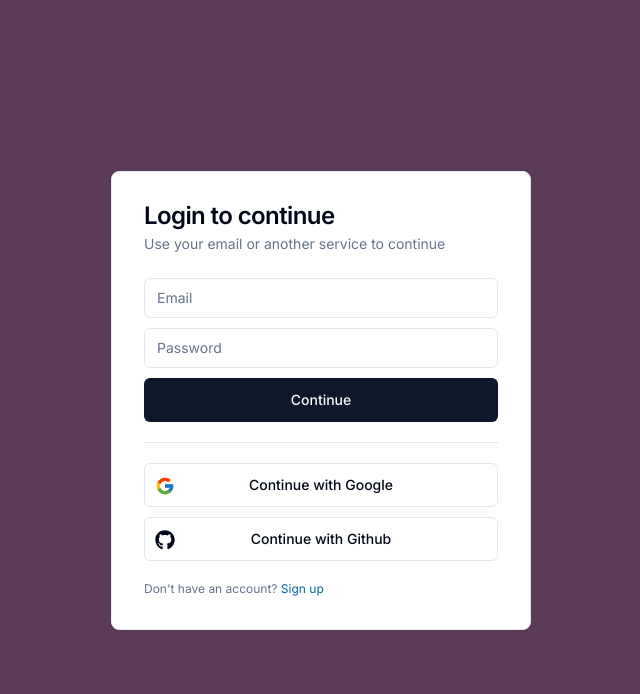
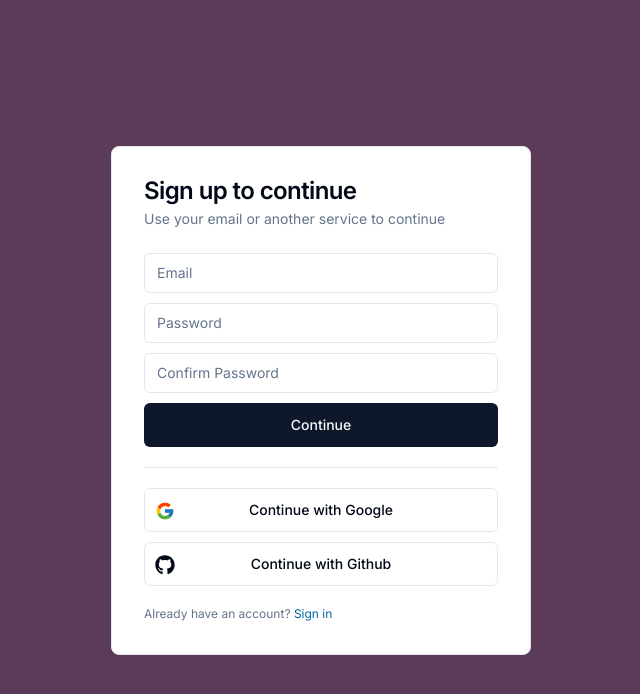
Before and after one commit to anuragps403/slack-tutorial, a Next.js app: page / in a window 1280 px wide. Both pictures are taken after a click on the element "Sign up". Shown: the top 694 px of the page, without its empty margins (319-959 px from the left). Built offline with nearby package versions, Linux system fonts and the light colour scheme.

Commit message:
Implement sign up page

```diff
--- a/src/features/auth/components/auth-screen.tsx
+++ b/src/features/auth/components/auth-screen.tsx
@@ -12,7 +12,7 @@
     return (
         <div className="h-full flex items-center justify-center bg-[#5C3B58]">
            <div className="md:h-auto md:w-[420px]">
-                {state === "signIn" ? <SignInCard/> : <SignUpCard/>}
+                {state === "signIn" ? <SignInCard  setState={setState}/> : <SignUpCard setState={setState}/>}
            </div>
         </div>
     );
--- a/src/features/auth/components/sign-in-card.tsx
+++ b/src/features/auth/components/sign-in-card.tsx
@@ -5,8 +5,17 @@
 import { Card, CardContent, CardDescription, CardHeader, CardTitle } from "@/components/ui/card";
 import { Input } from "@/components/ui/input";
 import { Separator } from "@/components/ui/separator";
+import { SignInFlow } from "../types";
+import { useState } from "react";
 
-export const SignInCard = () => {
+interface SignInCardProps {
+    setState: (state: SignInFlow) => void;
+}
+
+export const SignInCard = ({setState}: SignInCardProps) => {
+    const [email, setEmail] = useState("");
+    const [password, setPassword] = useState("");
+
     return (
         <Card className="w-full h-full p-8">
             <CardHeader className="px-0 pt-0">
@@ -19,18 +28,18 @@
                 <form className="space-y-2.5">
                     <Input
                         disabled={false}
-                        value=""
-                        onChange={() => {}}
+                        value={email}
+                        onChange={(e) => {setEmail(e.target.value)}}
                         placeholder="Email"
                         type="email"
                         required
                     />
                     <Input
                         disabled={false}
-                        value=""
-                        onChange={() => {}}
+                        value={password}
+                        onChange={(e) => {setPassword(e.target.value)}}
                         placeholder="Password"
-                        type="passowrd"
+                        type="password"
                         required
                     />
                     <Button type="submit" className="w-full" size="lg" disabled={false}>Continue</Button>
@@ -59,7 +68,7 @@
                     </Button>
                 </div>
                 <p className="text-xs text-muted-foreground">
-                    Don&apos;t have an account? <span className="text-sky-700 hover:underline cursor-pointer">Sign up</span>
+                    Don&apos;t have an account? <span onClick={() => setState("signUp")} className="text-sky-700 hover:underline cursor-pointer">Sign up</span>
                 </p>
             </CardContent>
         </Card>
--- a/src/features/auth/components/sign-up-card.tsx
+++ b/src/features/auth/components/sign-up-card.tsx
@@ -1,5 +1,85 @@
-export const SignUpCard = () => {
+import { FcGoogle } from "react-icons/fc"
+import { FaGithub } from "react-icons/fa"
+
+import { Button } from "@/components/ui/button";
+import { Card, CardContent, CardDescription, CardHeader, CardTitle } from "@/components/ui/card";
+import { Input } from "@/components/ui/input";
+import { Separator } from "@/components/ui/separator";
+import { SignInFlow } from "../types";
+import { useState } from "react";
+
+interface SignUpCardProps {
+    setState: (state: SignInFlow) => void;
+}
+
+export const SignUpCard = ({ setState } : SignUpCardProps ) => {
+    const [email, setEmail] = useState("");
+    const [password, setPassword] = useState("");
+    const [confirmPassword, setConfirmPassword] = useState("");
+
     return (
-        <div>SignUpCard</div>
+        <Card className="w-full h-full p-8">
+            <CardHeader className="px-0 pt-0">
+                <CardTitle>Sign up to continue</CardTitle>
+                <CardDescription>
+                    Use your email or another service to continue
+                </CardDescription>
+            </CardHeader>
+            <CardContent className="space-y-5 px-0 pb-0">
+                <form className="space-y-2.5">
+                    <Input
+                        disabled={false}
+                        value={email}
+                        onChange={(e) => {setEmail(e.target.value)}}
+                        placeholder="Email"
+                        type="email"
+                        required
+                    />
+                    <Input
+                        disabled={false}
+                        value={password}
+                        onChange={(e) => {setPassword(e.target.value)}}
+                        placeholder="Password"
+                        type="password"
+                        required
+                    />
+                    <Input
+                        disabled={false}
+                        value={confirmPassword}
+                        onChange={(e) => {setConfirmPassword(e.target.value)}}
+                        placeholder="Confirm Password"
+                        type="password"
+                        required
+                    />
+                    <Button type="submit" className="w-full" size="lg" disabled={false}>Continue</Button>
+                </form>
+                <Separator />
+                <div className="flex flex-col gap-y-2.5">
+                    <Button
+                        disabled={false}
+                        onClick={() => {}}
+                        variant="outline"
+                        size="lg"
+                        className="w-full relative"
+                    >
+                        <FcGoogle className="size-5 absolute top-3 left-2.5"/>
+                        Continue with Google
+                    </Button>
+                    <Button
+                        disabled={false}
+                        onClick={() => {}}
+                        variant="outline"
+                        size="lg"
+                        className="w-full relative"
+                    >
+                        <FaGithub className="size-5 absolute top-3 left-2.5"/>
+                        Continue with Github
+                    </Button>
+                </div>
+                <p className="text-xs text-muted-foreground">
+                    Already have an account? <span onClick={() => setState("signIn")} className="text-sky-700 hover:underline cursor-pointer">Sign in</span>
+                </p>
+            </CardContent>
+        </Card>
     );
 };
```
